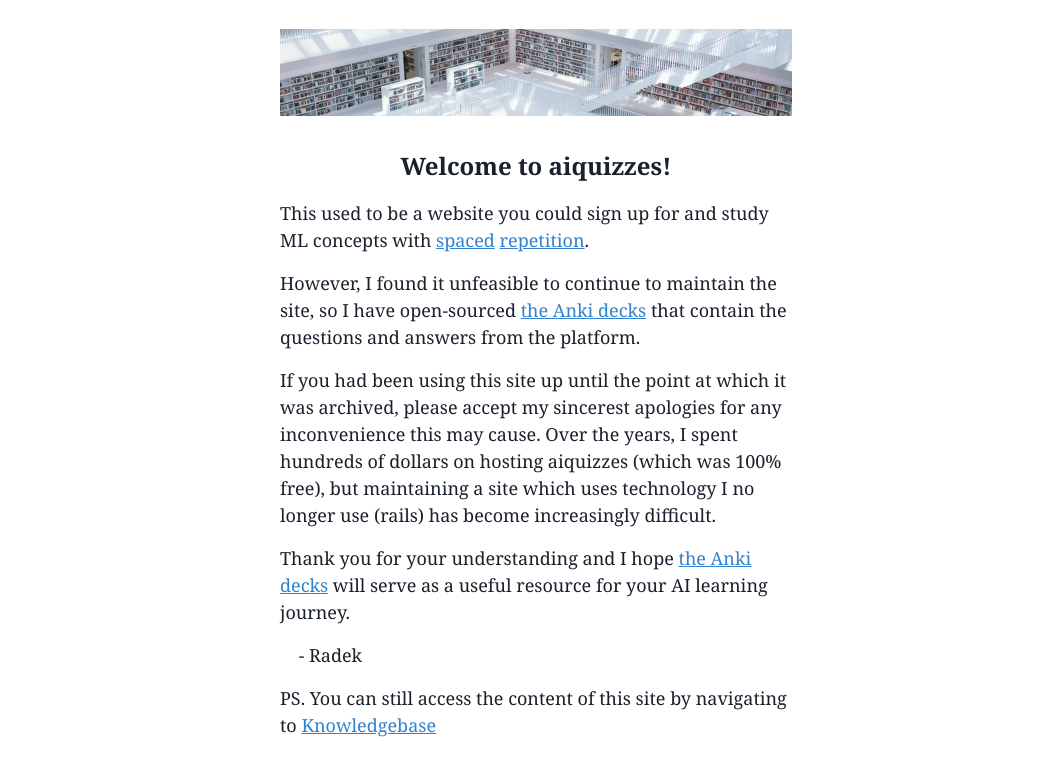
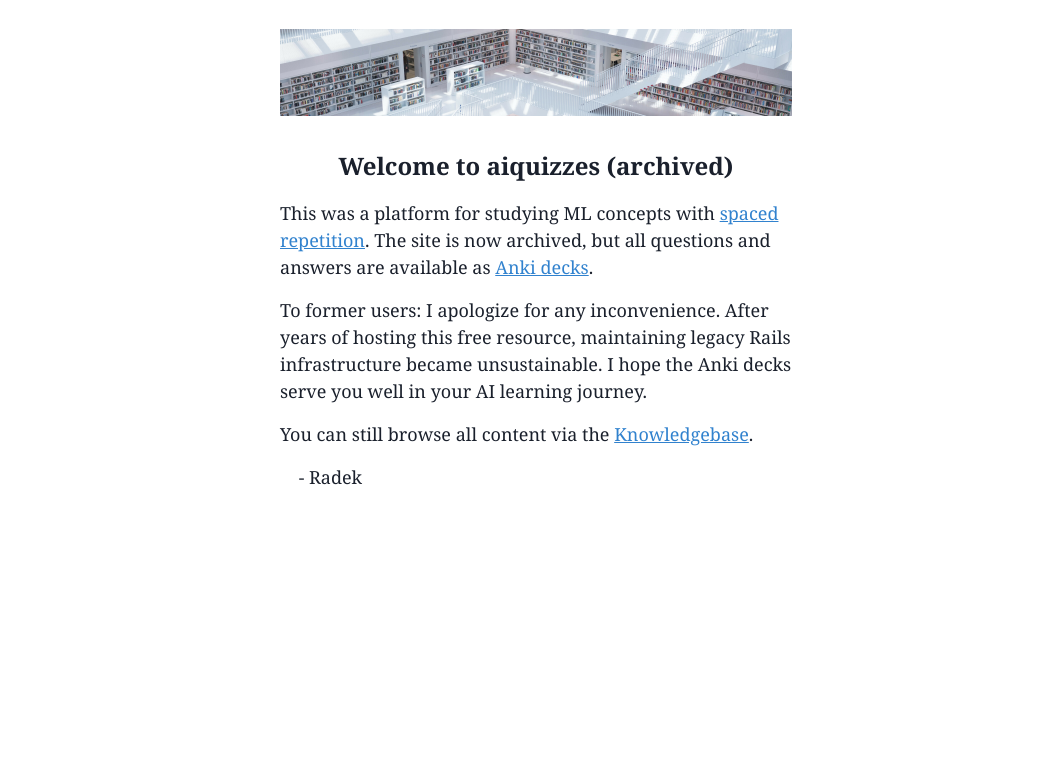
Before and after one commit to radekosmulski/aiquizzes-archive, a plain HTML site: page index.html in a window 1280 px wide. Shown: the part 51-822 px from the top of the page, without its empty margins (104-1167 px from the left). After the commit the page ends 800 px from the top, so only its background shows below. Drawn offline with Linux system fonts and the light colour scheme.

Commit message:
edit message

```diff
--- a/index.html
+++ b/index.html
@@ -38,26 +38,22 @@
     <div class="max-w-xl p-8 mx-auto font-serif text-lg">
       <img alt="depiction of a library" src="assets/library-485f4b7de5a2cf3bc30fdff4a01b359caca417ea0d4155b5bbb17fb3a0f11234.jpg" />
 <h1 class="text-center font-semibold text-2xl mt-8">
-  Welcome to aiquizzes!
+  Welcome to aiquizzes (archived)
 </h1>
 <p>
-  This used to be a website you could sign up for and study ML concepts with <a href="https://ncase.me/remember/">spaced</a> <a href="http://augmentingcognition.com/ltm.html">repetition</a>.
+  This was a platform for studying ML concepts with <a href="https://ncase.me/remember/">spaced</a> <a href="http://augmentingcognition.com/ltm.html">repetition</a>.
+  The site is now archived, but all questions and answers are available as <a href="https://github.com/radekosmulski/aiquizzes-anki/tree/main">Anki decks</a>.
 </p>
 <p>
-  However, I found it unfeasible to continue to maintain the site, so I have open-sourced <a href="https://github.com/radekosmulski/aiquizzes-anki/tree/main">the Anki decks</a> that contain the questions and answers from the platform.
+  To former users: I apologize for any inconvenience. After years of hosting this free resource, maintaining legacy Rails infrastructure became unsustainable.
+  I hope the Anki decks serve you well in your AI learning journey.
 </p>
 <p>
-  If you had been using this site up until the point at which it was archived, please accept my sincerest apologies for any inconvenience this may cause. Over the years, I spent hundreds of dollars on hosting aiquizzes (which was 100% free), but maintaining a site which uses technology I no longer use (rails) has become increasingly difficult.
-</p>
-<p>
-  Thank you for your understanding and I hope <a href="https://github.com/radekosmulski/aiquizzes-anki/tree/main">the Anki decks</a> will serve as a useful resource for your AI learning journey.
+  You can still browse all content via the <a href="knowledgebase.html">Knowledgebase</a>.
 </p>
 <p>
   &nbsp;&nbsp;&nbsp;&nbsp;- Radek
 </p>
-<p>
-  PS. You can still access the content of this site by navigating to <a href="knowledgebase.html">Knowledgebase</a>
-</p>
     </div>
   </body>
 </html>
```
